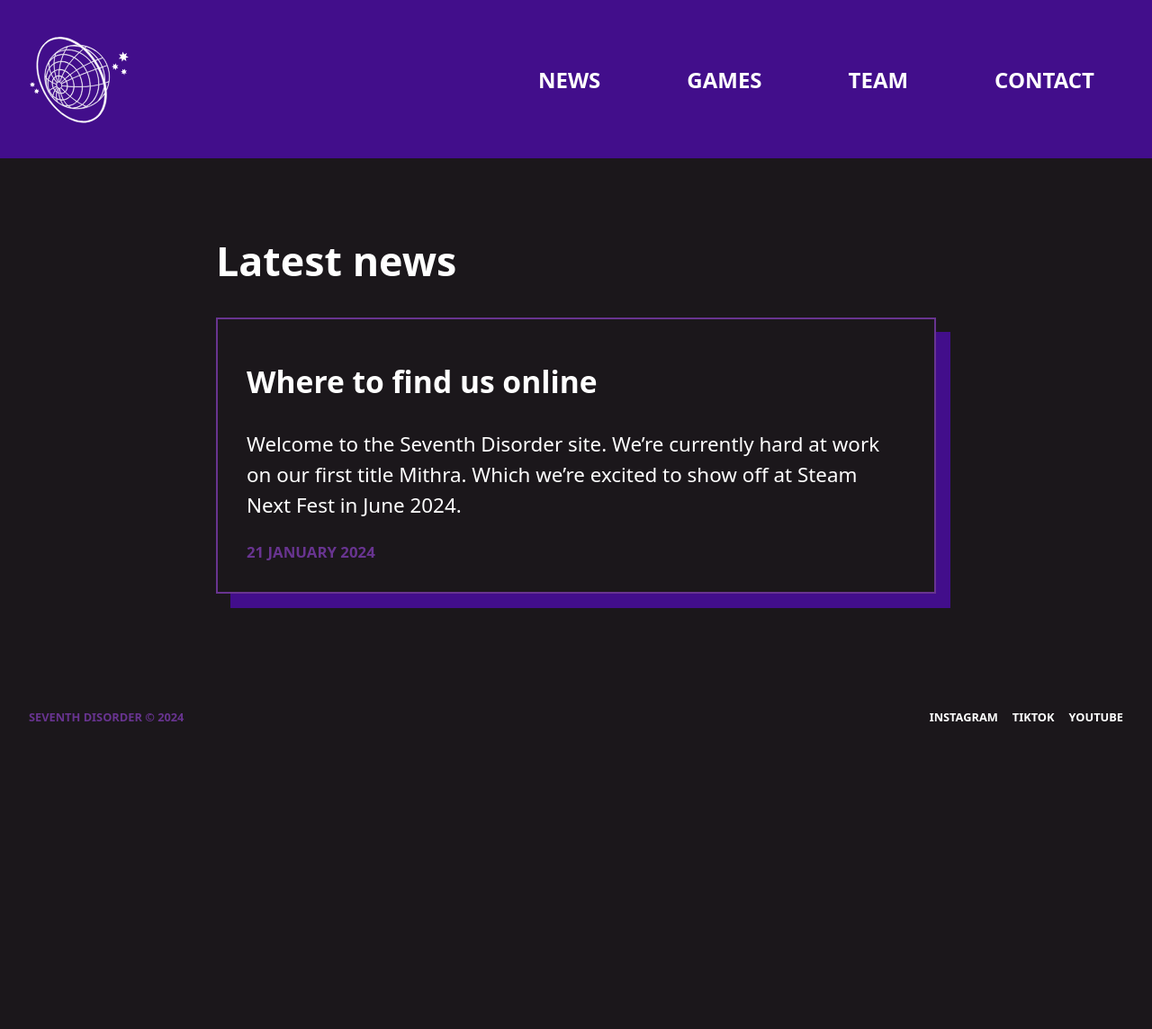
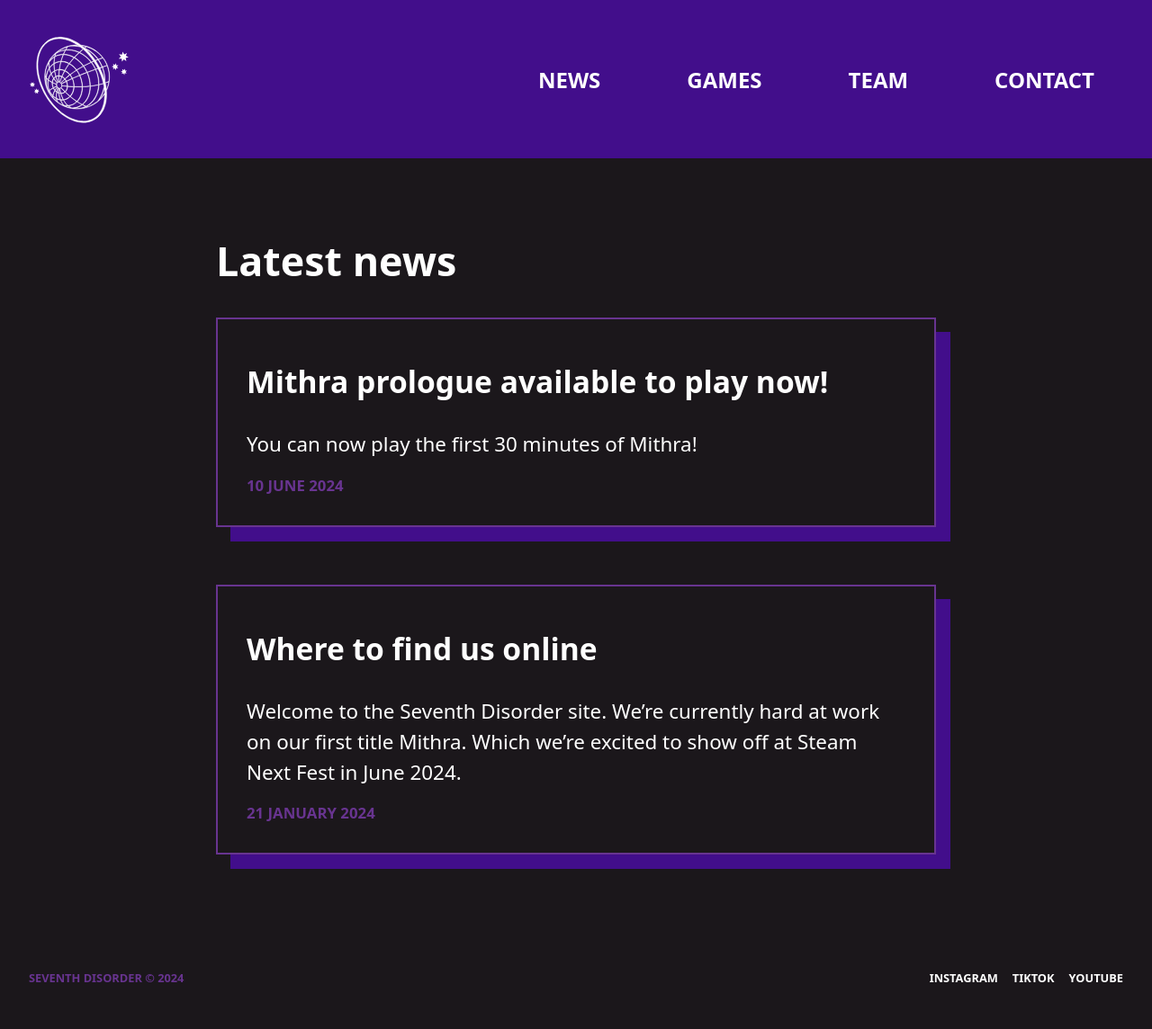
Before and after one commit to jazibobs/seventhdisorder, a Jekyll site: the page built from news.md, in a window 1280 px wide. Shown: the whole page at 90% size. Built offline with Jekyll 4.4.1, drawn with Linux system fonts in a browser that asks for light colours; before the commit the page ends 900 px from its top, so only the background shows below that.

Commit message:
Adding news item about Mithra demo

```diff
--- a/_layouts/news.html
+++ b/_layouts/news.html
@@ -17,7 +17,7 @@
                 <li>
                     <a href="{{ post.url }}">
                         <h2>{{ post.title }}</h2>
-                        {{ post.excerpt }}
+                        {{ post.excerpt | strip_html}}
                         <small>{{ post.date | date: "%-d %B %Y" }}</small>
                     </a>
               </li>
--- /dev/null
+++ b/_posts/2024-06-10-mithra-at-next-fest.md
@@ -0,0 +1,14 @@
+---
+layout: single_news
+title: Mithra prologue available to play now!
+author: Jared
+date: 2024-06-10
+---
+
+[You can now play the first 30 minutes of Mithra!](https://store.steampowered.com/app/2705650/Mithra/?utm=seventhdisorderblog)
+
+Hello everyone, we're massively proud to share the opening act of Mithra, our upcoming adventure/puzzle game.
+
+This demo is available as part of Steam Next Fest 2024, please try it out and let us know your thoughts.
+
+![Some of the items you'll find in the prologue](/assets/img/team/jared.jpg)
--- a/assets/css/style.css
+++ b/assets/css/style.css
@@ -420,6 +420,7 @@
         position: relative;
         border: 2px solid #683490;
         box-shadow: 1rem 1rem 0px #420e8b;
+        margin-bottom: 4rem;
     }
 
     li:before {
@@ -445,7 +446,7 @@
         text-transform: uppercase;
         font-weight: bold;
         color: #683490;
-        margin-bottom: 1rem;
+        margin: 1rem 0;
     }
 }
 
```
Also changed, not shown: assets/img/games/mithra/mithra-next-fest.jpg (added).
